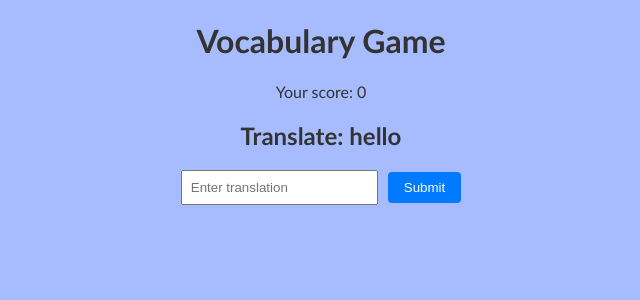
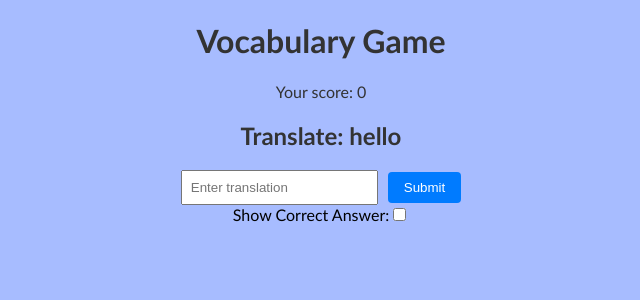
Before and after one commit to raymowu/penpal, a React (Vite) app: page /vocab-game in a window 1280 px wide. Shown: the top 300 px of the page, without its empty margins (319-959 px from the left). Built offline with nearby package versions, Linux system fonts and the light colour scheme; no server answers; sample sign-in values are in the browser's storage.

Commit message:
show correct answer option

```diff
--- a/src/pages/VocabGame.jsx
+++ b/src/pages/VocabGame.jsx
@@ -19,12 +19,15 @@ const VocabGame = () => {
   const [score, setScore] = useState(0);
   const [answer, setAnswer] = useState('');
   const [showResult, setShowResult] = useState(false);
+  const [showCorrectAnswer, setShowCorrectAnswer] = useState(false); // New state variable
 
   const currentWord = words[index];
 
   const checkAnswer = () => {
     if (answer.toLowerCase() === currentWord.spanish.toLowerCase()) {
       setScore(score + 1);
+    } else if (showCorrectAnswer) { // Show correct answer if option is turned on
+      alert(`Correct answer: ${currentWord.spanish}`);
     }
     nextWord();
   };
@@ -41,7 +44,7 @@ const VocabGame = () => {
 
   const refreshPage = () => {
     window.location.reload();
-}
+  };
 
   return (
     <div className="vocab-game">
@@ -66,6 +69,16 @@ const VocabGame = () => {
             <button onClick={refreshPage}>Try Again?</button>
           </div>
         )}
+        <div>
+          <label>
+            Show Correct Answer:
+            <input
+              type="checkbox"
+              checked={showCorrectAnswer}
+              onChange={() => setShowCorrectAnswer(!showCorrectAnswer)}
+            />
+          </label>
+        </div>
       </div>
     </div>
   );
```
Lines whose indentation alone changed are shown as unchanged.
